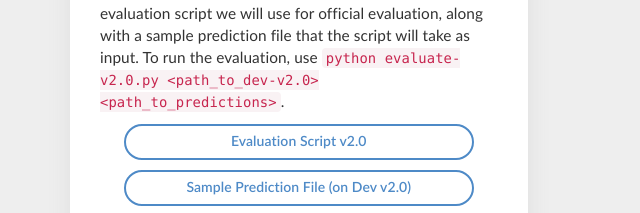
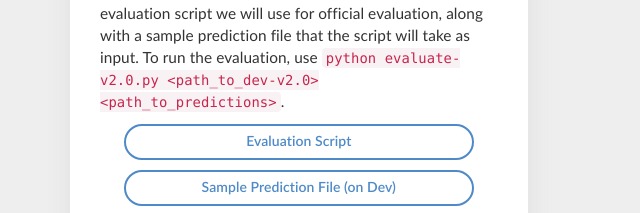
Before and after one commit to glee4810/EHRSQL-leaderboard, a plain HTML site: page index.html in a window 1280 px wide. Shown: the part 1008-1221 px from the top of the page, 0-640 px from the left. Drawn offline with Linux system fonts and the light colour scheme; a web font is replaced by a local one.

Commit message:
First commit

```diff
--- a/index.html
+++ b/index.html
@@ -57,8 +57,8 @@
 								</p>
 								<p>To evaluate your models, we have also made available the evaluation script we will use for official evaluation, along with a sample prediction file that the script will take as input. To run the evaluation, use <code>python evaluate-v2.0.py &lt;path_to_dev-v2.0&gt; &lt;path_to_predictions&gt;</code>.
 								<ul class="list-unstyled">
-									<li><a class="btn actionBtn inverseBtn" href="https://worksheets.codalab.org/rest/bundles/0x6b567e1cf2e041ec80d7098f031c5c9e/contents/blob/" download>Evaluation Script v2.0</a></li>
-									<li><a class="btn actionBtn inverseBtn" href="https://worksheets.codalab.org/bundles/0x8731effab84f41b7b874a070e40f61e2/" download>Sample Prediction File (on Dev v2.0)</a></li>
+									<li><a class="btn actionBtn inverseBtn" href="https://worksheets.codalab.org/rest/bundles/0x6b567e1cf2e041ec80d7098f031c5c9e/contents/blob/" download>Evaluation Script</a></li>
+									<li><a class="btn actionBtn inverseBtn" href="https://worksheets.codalab.org/bundles/0x8731effab84f41b7b874a070e40f61e2/" download>Sample Prediction File (on Dev)</a></li>
 								</ul>
 								</p>
 								<p>Once you have a built a model that works to your expectations on the dev set, you submit it to get official scores on the dev and a hidden test set. To preserve the integrity of test results, we do not release the test set to the public. Instead, we require you to submit your model so that we can run it on the test set for you. Here's a tutorial walking you through official evaluation of your model:</p>
```
